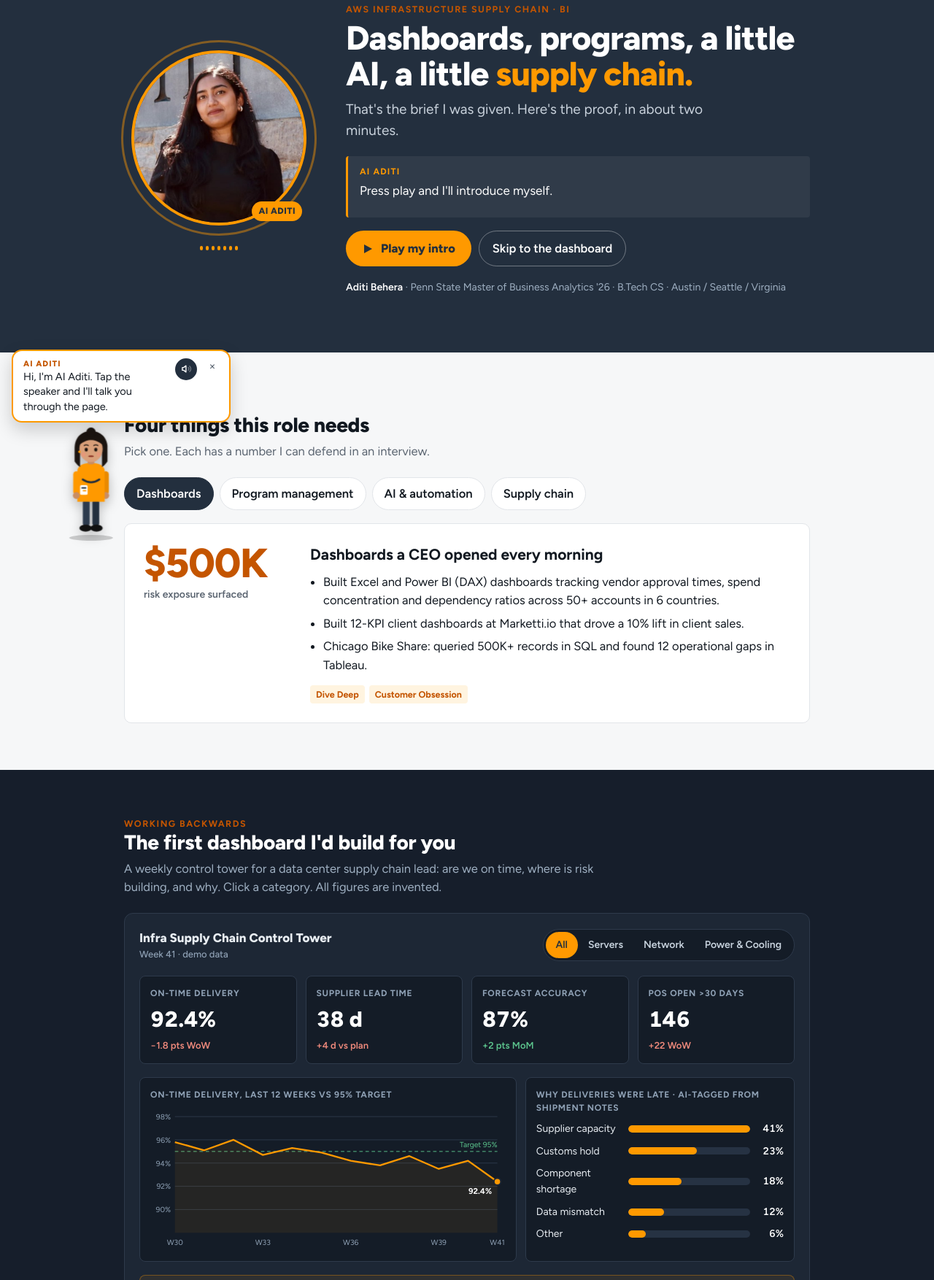
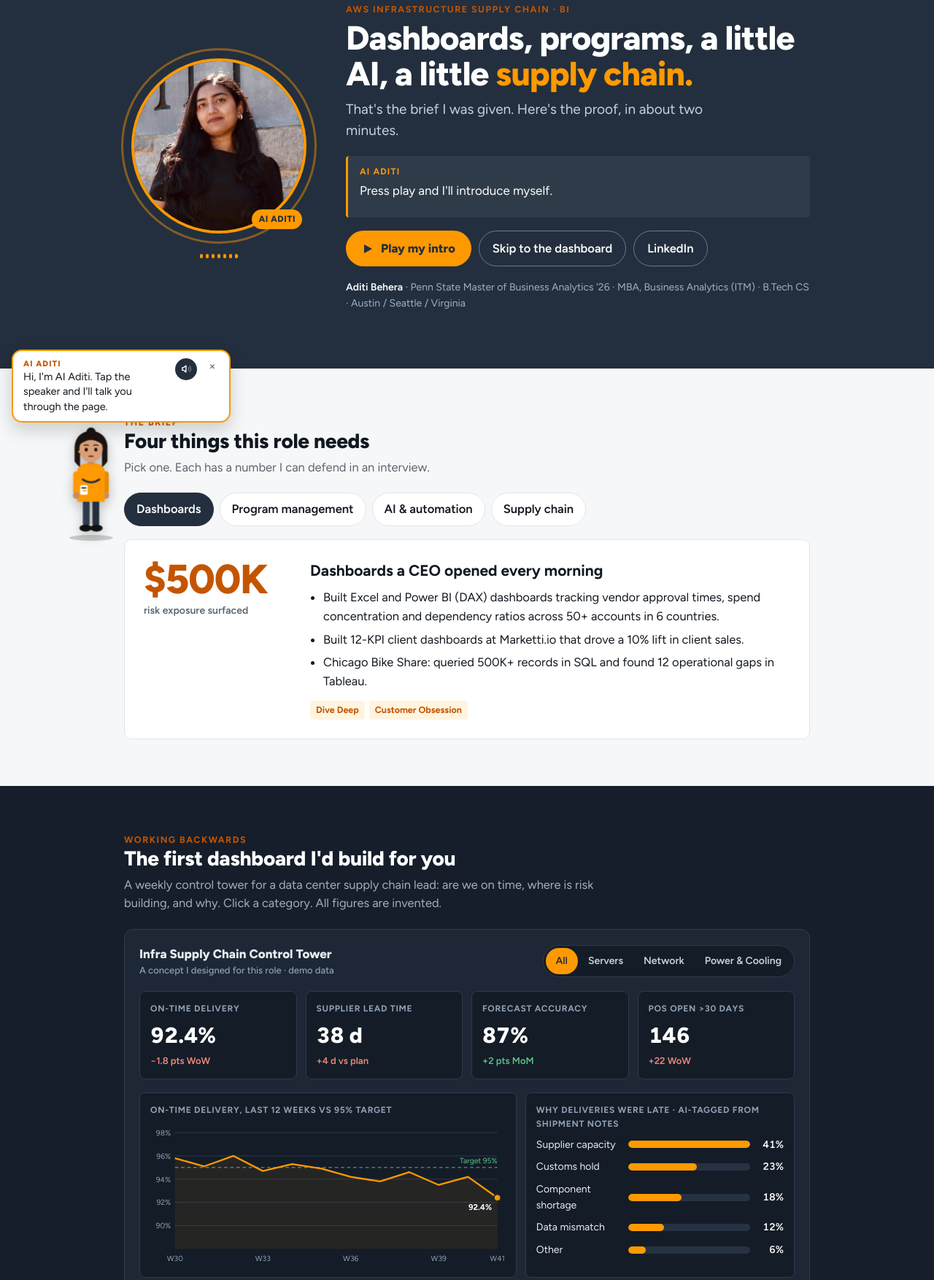
Before and after one commit to AditiBehera/aditibehera.github.io, a plain HTML site: page Amazon_supplychain.html in a window 1280 px wide. Shown: the part 53-1807 px from the top of the page at 73% size. Drawn offline with Linux system fonts and the light colour scheme.

Commit message:
Add files via upload

```diff
--- a/Amazon_supplychain.html
+++ b/Amazon_supplychain.html
@@ -208,8 +208,9 @@ th{color:#8fa1b5;font-weight:700;font-size:12px;letter-spacing:.06em;text-transf
       <div class="ctrls">
         <button class="play" id="play"><svg viewBox="0 0 16 16" aria-hidden="true"><path d="M3 2l11 6-11 6z" fill="currentColor"/></svg><span>Play my intro</span></button>
         <a class="ghost" href="#dashboard">Skip to the dashboard</a>
+        <a class="ghost" href="https://www.linkedin.com/in/aditi-behera-27bab8237" target="_blank" rel="noopener">LinkedIn</a>
       </div>
-      <p class="meta"><b>Aditi Behera</b> · Penn State Master of Business Analytics '26 · B.Tech CS · Austin / Seattle / Virginia</p>
+      <p class="meta"><b>Aditi Behera</b> · Penn State Master of Business Analytics '26 · MBA, Business Analytics (ITM) · B.Tech CS · Austin / Seattle / Virginia</p>
     </div>
   </div>
   <div class="smile" aria-hidden="true"></div>
@@ -234,7 +235,7 @@ th{color:#8fa1b5;font-weight:700;font-size:12px;letter-spacing:.06em;text-transf
     <p class="lead">A weekly control tower for a data center supply chain lead: are we on time, where is risk building, and why. Click a category. All figures are invented.</p>
     <div class="dash">
       <div class="dash-top">
-        <div class="dash-title">Infra Supply Chain Control Tower<small>Week 41 · demo data</small></div>
+        <div class="dash-title">Infra Supply Chain Control Tower<small>A concept I designed for this role · demo data</small></div>
         <div class="seg" id="seg">
           <button aria-pressed="true" data-k="all">All</button>
           <button aria-pressed="false" data-k="srv">Servers</button>
@@ -290,7 +291,8 @@ th{color:#8fa1b5;font-weight:700;font-size:12px;letter-spacing:.06em;text-transf
     <p>aditi.behera@outlook.com · +1 814-699-3926</p>
     <div class="btns">
       <a class="play" href="mailto:aditi.behera@outlook.com">Email me</a>
-      <a class="ghost" href="https://github.com/aditibehera">GitHub</a>
+      <a class="ghost" href="https://www.linkedin.com/in/aditi-behera-27bab8237" target="_blank" rel="noopener">LinkedIn</a>
+      <a class="ghost" href="https://github.com/aditibehera" target="_blank" rel="noopener">GitHub</a>
     </div>
   </div>
 </div>
```
